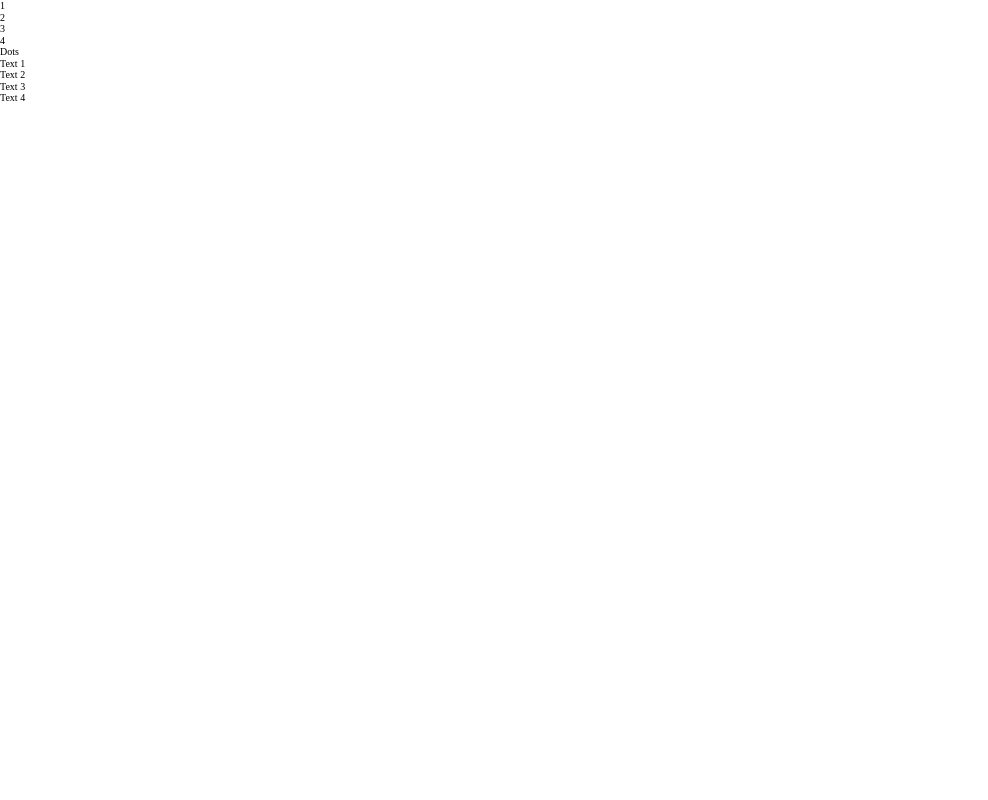
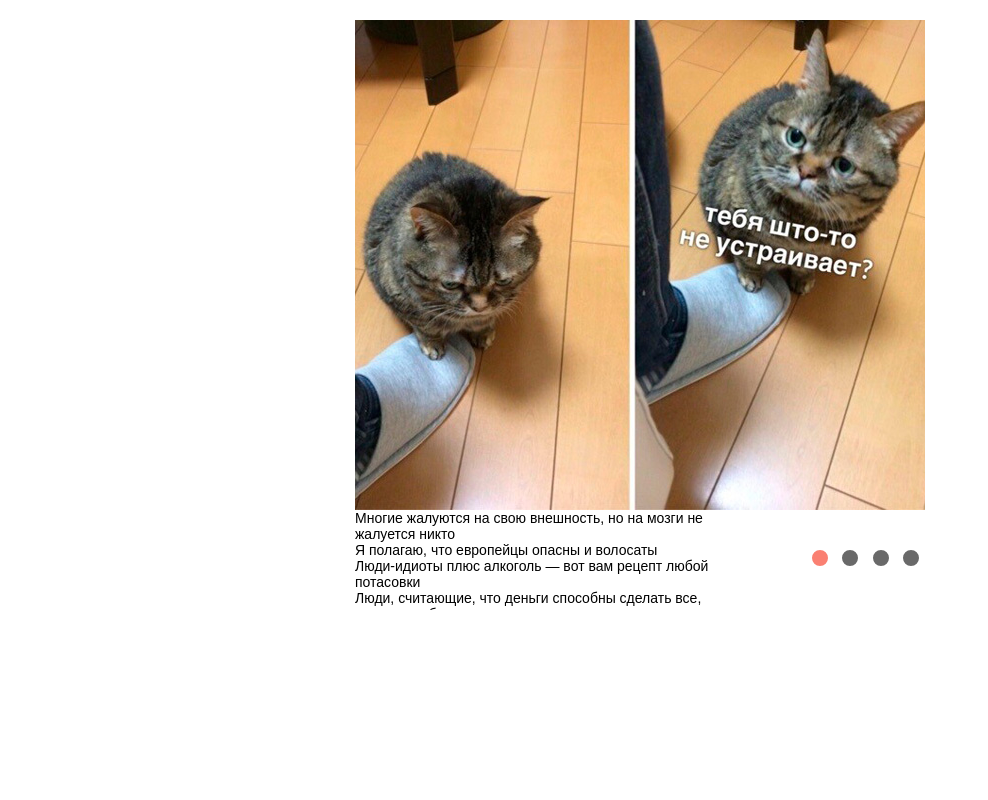
Before and after one commit to perroentucasa/cssMemSlider, a plain HTML site: page cssMemSlider/index.html in a window 1280 px wide. Shown: the whole page, without its empty margins (0-988 px from the left). Drawn offline with nearby package versions, Linux system fonts and the light colour scheme.

Commit message:
feat: add html and style (Mon, May 16, 2022 9:38:24 PM)

```diff
--- a/cssMemSlider/index.html
+++ b/cssMemSlider/index.html
@@ -17,18 +17,55 @@
   </head>
   <body>
     <div class="slider">
+      <input
+        class="slider__radio"
+        type="radio"
+        id="slide-1"
+        name="same-name"
+        checked
+      />
+      <input class="slider__radio" type="radio" id="slide-2" name="same-name" />
+      <input class="slider__radio" type="radio" id="slide-3" name="same-name" />
+      <input class="slider__radio" type="radio" id="slide-4" name="same-name" />
+
       <div class="slider__slides">
-        <div class="slider__slide-1">1</div>
-        <div class="slider__slide-2">2</div>
-        <div class="slider__slide-3">3</div>
-        <div class="slider__slide-4">4</div>
+        <div class="slider__slide-1 slider__slide">
+          <img class="slider__picture" src="images/pic11.jpg" alt="Picture 1" />
+        </div>
+        <div class="slider__slide-2 slider__slide">
+          <img class="slider__picture" src="images/pic21.jpg" alt="Picture 2" />
+        </div>
+        <div class="slider__slide-3 slider__slide">
+          <img class="slider__picture" src="images/pic31.jpg" alt="Picture 3" />
+        </div>
+        <div class="slider__slide-4 slider__slide">
+          <img class="slider__picture" src="images/pic41.jpg" alt="Picture 4" />
+        </div>
       </div>
-      <div class="slider__dots">Dots</div>
-      <div class="slider__text">
-        <div class="slider__text-1">Text 1</div>
-        <div class="slider__text-2">Text 2</div>
-        <div class="slider__text-3">Text 3</div>
-        <div class="slider__text-4">Text 4</div>
+
+      <div class="slider__bottom">
+        <div class="slider__text">
+          <div class="slider__text-1 text">
+            Многие жалуются на свою внешность, но на мозги не жалуется никто
+          </div>
+          <div class="slider__text-2 text">
+            Я полагаю, что европейцы опасны и волосаты
+          </div>
+          <div class="slider__text-3 text">
+            Люди-идиоты плюс алкоголь — вот вам рецепт любой потасовки
+          </div>
+          <div class="slider__text-4 text">
+            Люди, считающие, что деньги способны сделать все, сами способны все
+            сделать за деньги
+          </div>
+        </div>
+
+        <div class="slider__dots">
+          <label for="slide-1" class="slider__label label-1"></label>
+          <label for="slide-2" class="slider__label label-2"></label>
+          <label for="slide-3" class="slider__label label-3"></label>
+          <label for="slide-4" class="slider__label label-4"></label>
+        </div>
       </div>
     </div>
   </body>
--- a/cssMemSlider/style.css
+++ b/cssMemSlider/style.css
@@ -1,3 +1,153 @@
 html {
   font-size: 62.5%;
 }
+
+body {
+  padding: 2rem;
+}
+
+.slider {
+  /* margin: 2rem; */
+  margin: 0 auto;
+  max-width: 57rem;
+}
+
+.slider__slides {
+  max-width: 57rem;
+
+  overflow: hidden;
+  aspect-ratio: 1 / 0.859;
+
+  display: flex;
+  flex-direction: column;
+}
+
+.slider__slide-1 {
+  order: 2;
+}
+
+.slider__slide-2 {
+  order: 3;
+}
+
+.slider__slide-3 {
+  order: 4;
+}
+
+.slider__slide-4 {
+  order: 5;
+}
+
+.slider__picture {
+  width: 100%;
+}
+
+.slider__radio {
+  display: none;
+}
+
+#slide-1:checked ~ .slider__bottom .slider__dots .label-1 {
+  background-color: salmon;
+}
+
+#slide-1:checked ~ .slider__slides .slider__slide-1 {
+  order: 1;
+}
+
+#slide-1:checked ~ .slider__bottom .slider__text .slider__text-1 {
+  order: 1;
+}
+
+#slide-2:checked ~ .slider__bottom .slider__dots .label-2 {
+  background-color: salmon;
+}
+
+#slide-2:checked ~ .slider__slides .slider__slide-2 {
+  order: 1;
+}
+
+#slide-2:checked ~ .slider__bottom .slider__text .slider__text-2 {
+  order: 1;
+}
+
+#slide-3:checked ~ .slider__bottom .slider__dots .label-3 {
+  background-color: salmon;
+}
+
+#slide-3:checked ~ .slider__slides .slider__slide-3 {
+  order: 1;
+}
+
+#slide-3:checked ~ .slider__bottom .slider__text .slider__text-3 {
+  order: 1;
+}
+
+#slide-4:checked ~ .slider__bottom .slider__dots .label-4 {
+  background-color: salmon;
+}
+
+#slide-4:checked ~ .slider__slides .slider__slide-4 {
+  order: 1;
+}
+
+#slide-4:checked ~ .slider__bottom .slider__text .slider__text-4 {
+  order: 1;
+}
+
+.slider__label {
+  width: 1rem;
+  height: 1rem;
+  border-radius: 10rem;
+  background-color: dimgray;
+  display: inline-block;
+  padding: 0.3rem;
+  border: 0.5rem solid white;
+  margin: 0.1rem;
+}
+
+.slider__label:hover {
+  background-color: salmon;
+  cursor: pointer;
+}
+
+.slider__bottom {
+  display: flex;
+  height: 10rem;
+  justify-content: space-between;
+  align-items: center;
+}
+
+.slider__text {
+  overflow: hidden;
+  height: 10rem;
+  width: 65%;
+  display: flex;
+  flex-direction: column;
+}
+
+.text {
+  height: 10rem;
+  display: flex;
+  align-items: center;
+  font-size: 1.4rem;
+  font-family: Arial, Helvetica, sans-serif;
+}
+
+.slider__text-1 {
+  order: 2;
+}
+.slider__text-2 {
+  order: 3;
+}
+.slider__text-3 {
+  order: 4;
+}
+.slider__text-4 {
+  order: 5;
+}
+
+@media screen and (max-width: 450px) {
+  .element {
+    /* Apply some styles */
+  }
+}
```
